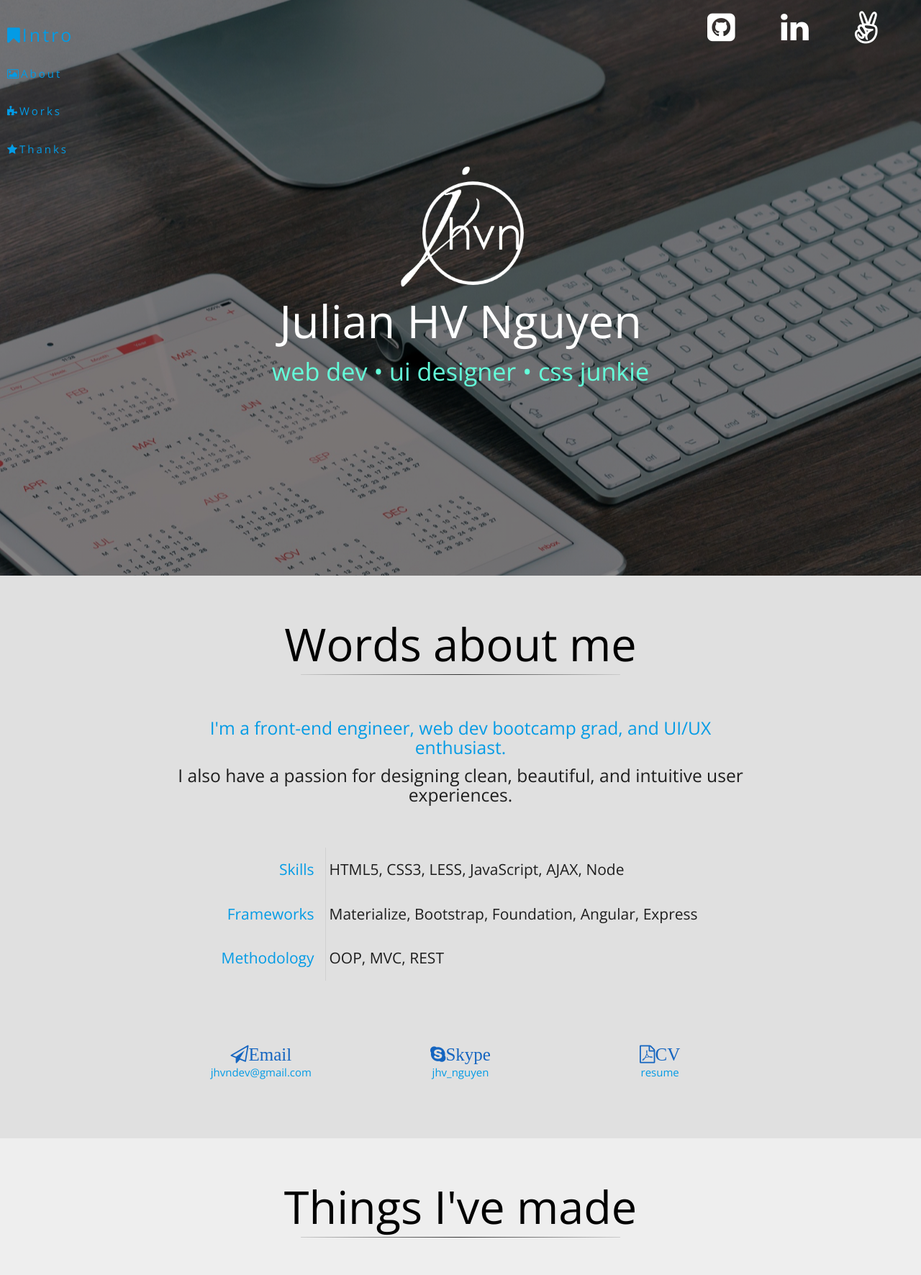
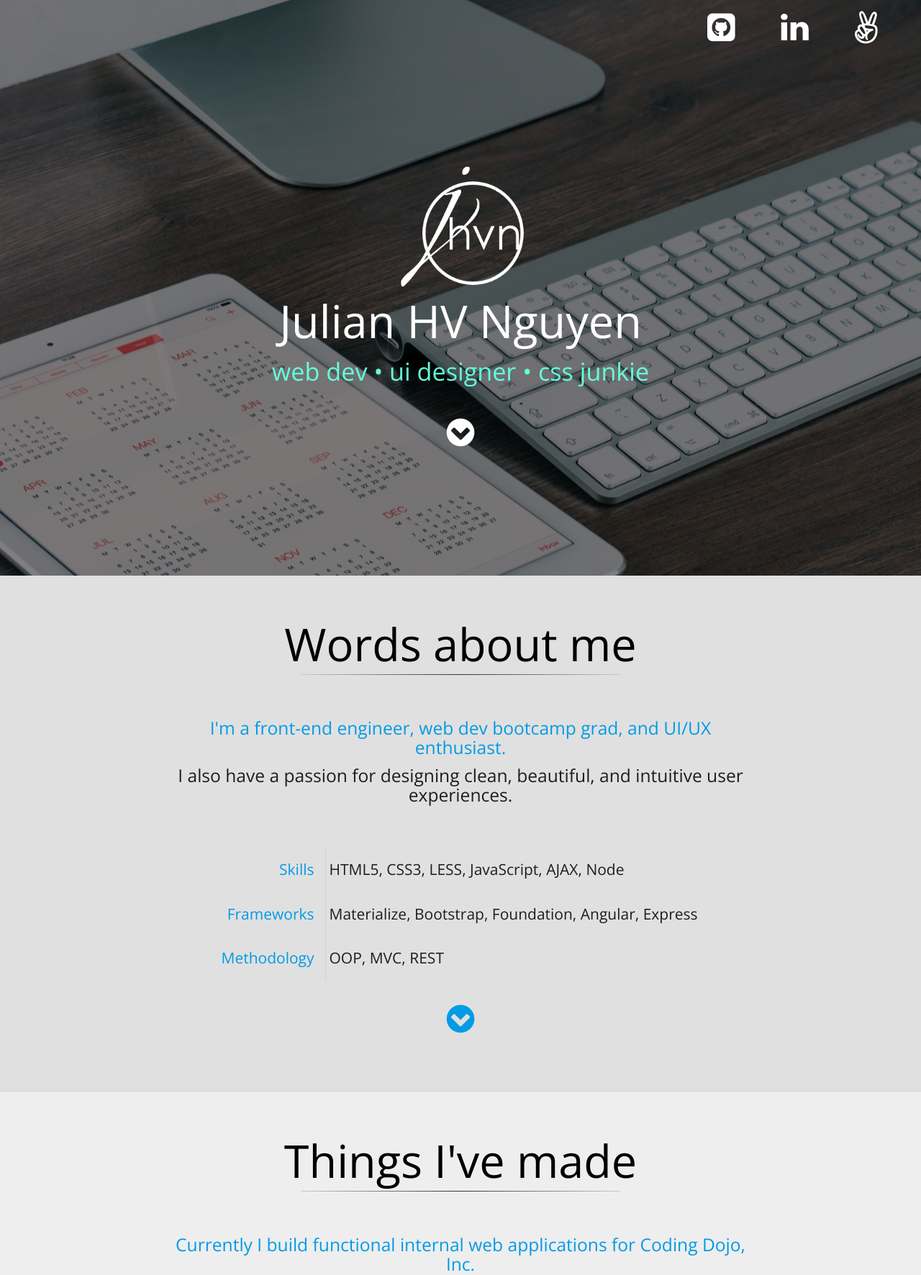
Before and after one commit to The10th/portfolio-redux, a PHP site: page / in a window 1280 px wide. Shown: the top 1772 px of the page at 72% size. Run offline with PHP 8.4, Linux system fonts and the light colour scheme; some libraries are stand-ins or nearby versions.

Commit message:
removed sidebar -- added button navs

```diff
--- a/index.php
+++ b/index.php
@@ -16,13 +16,13 @@
 </head>
 <body>
 	<!-- side-nav smooth scrolling -->
-	<ul class="navi light-blue-text text-darken-1 hnl">
+<!-- 	<ul class="navi light-blue-text text-darken-1 hnl">
 		<li data-slide="1" class='fa fa-bookmark'>Intro</li>
 		<li data-slide="2" class='fa fa-image'>About</li>
 		<li data-slide="3" class='fa fa-puzzle-piece'>Works</li>
 		<li data-slide="4" class='fa fa-star'>Thanks</li>
 	</ul>
-
+-->
 <!-- ######### first slide ###########-->
 
 <div class='slide z-depth-3' id='slide1' data-slide='1'>
@@ -39,6 +39,7 @@
 				<img src="./imgs/dev_logo.png" />
 				<h1 class='white-text'>Julian HV Nguyen</h1>
 				<h4 class='teal-text text-accent-2'>web dev &#8226; ui designer &#8226; css junkie</h4>
+				<a data-slide='2' id='first-btn' class='button center fa fa-chevron-circle-down fa-3x navi-btn'></a>
 			</div>
 		</div>
 	</div>
@@ -74,24 +75,11 @@
 				</tr>
 			</tbody>
 		</table>
-			<div class="row content center">
-				<div class="col s12 m4 l4">
-					<a href="mailto:jhvndev@gmail.com" class='fa fa-paper-plane-o'>Email</a>
-					<br />
-					<small>jhvndev@gmail.com</small>
-				</div>
-				<div class="col s12 m4 l4">
-					<a href='skype:jhv_nguyen?call' class='fa fa-skype'>Skype</a>
-					<br />
-					<small>jhv_nguyen</small>
-				</div>
-				<div class="col s12 m4 l4">
-					<a href="./download/jhvndrev.pdf" class='fa fa-file-pdf-o'>CV</a>
-					<br />
-					<small>resume</small>
+		<div class="row center">
+			<div class="col s12 m12 l12">
+				<a data-slide='3' class='button fa fa-chevron-circle-down fa-3x navi-btn'></a>
 			</div>
 		</div>
-
 		<!-- ################ end  skills  ################ -->
 	</div>
 </div>
@@ -211,6 +199,11 @@
 				</li>
 			</ul>
 		</section>
+		<div class="row center content">
+			<div class="col s12 m12 l12">
+				<a data-slide='4' class='button fa fa-chevron-circle-down fa-3x navi-btn'></a>
+			</div>
+		</div>
 	</div>
 </div>
 <!-- ######### end slide 3 ###########-->
@@ -221,12 +214,8 @@
 		<h1>Thanks <span class='hos'>for stopping by</span></h1>
 		<hr />
 		<div class="content">
-				<h5 class='center light-blue-text text-darken-1'>We should do this again sometime. Shoot me a line or grab a copy of my <a class='light-blue-text text-darken-2' href='./download/jhvndrev.pdf'>CV</a class=''>.</h5>
+			<h5 class='center light-blue-text text-darken-1'>We should do this again sometime. Connect with me or grab a copy of my <a class='light-blue-text text-darken-2' href='./download/jhvndrev.pdf'>CV</a class=''>.</h5>
 			<h5 class='center grey-text text-darken-2'>Have a nice day.</h5>
-				<div class='center content'>
-					<a href="mailto:jhvndev@gmail.com" id='mail' class='mdi-communication-email shake'></a>
-				</div>
-
 				<!-- <form class='content write-you-me' action="process.php" method="post">
 					<div id='quote_form' class='contact'>
 						<div class='row'>
@@ -264,6 +253,31 @@
 					</div>
 				</form> -->
 			</div>
+			<div class="row content center contact">
+				<div class="col s12 m4 l4">
+					<a href="mailto:jhvndev@gmail.com" class='fa fa-paper-plane-o shake'>Email</a>
+					<br />
+					<small>jhvndev@gmail.com</small>
+				</div>
+				<div class="col s12 m4 l4">
+					<a href='skype:jhv_nguyen?call' class='fa fa-skype shake'>Skype</a>
+					<br />
+					<small>jhv_nguyen</small>
+				</div>
+				<div class="col s12 m4 l4">
+					<a href="./download/jhvndrev.pdf" class='fa fa-file-pdf-o shake'>CV</a>
+					<br />
+					<small>resume</small>
+				</div>
+			</div>
+			<div class="row center content">
+				<div class="col s12 m12 l12">
+					<a data-slide='1' class='button fa-stack fa-2x navi-btn'>
+						<i class='fa  fa-circle-thin fa-stack-2x'></i>
+						<i class='fa  fa-angle-double-up fa-stack-1x'></i>
+					</a>
+				</div>
+			</div>
 		</div>
 	</div>
 	<!-- ######### end slide 4 ###########-->
--- a/stylesheets/style.css
+++ b/stylesheets/style.css
@@ -7,32 +7,22 @@
 * a {
   transition: all .5s ease 0s;
 }
-.navi {
-  position: fixed;
-  z-index: 1;
-  top: 20px;
+#first-btn {
+  color: white;
 }
-.navi li {
-  font-family: 'FontAwesome', 'Open Sans', sans-serif;
-  display: block;
-  width: 57px;
-  padding: 0 10px;
-  margin-bottom: 1.5rem;
-  -webkit-transition: all 0.2s ease-in-out;
-  line-height: 30px;
-  font-weight: 500;
-  letter-spacing: 3px;
-  text-align: left;
+#first-btn:hover {
+  color: #64ffda;
 }
-.navi li:hover {
-  font-size: 25px;
+.navi-btn {
+  margin-top: 2rem;
+  color: #039be5;
+}
+.navi-btn:hover {
+  -webkit-transform: rotate(360deg);
+  -moz-transform: rotate(360deg);
+  -o-transform: rotate(360deg);
   cursor: pointer;
-  width: 100px !important;
-}
-.navi li.active {
-  font-size: 25px;
-  cursor: pointer;
-  width: 100px !important;
+  color: #1565c0;
 }
 .slide {
   width: 100vw;
@@ -129,15 +119,6 @@
   text-align: left;
   font-weight: normal;
   font-size: 21px;
-}
-#slide2 .about-me .content a {
-  margin-top: 2rem;
-  color: #1565c0;
-  font-size: 25px;
-}
-#slide2 .about-me .content small {
-  font-size: 15px;
-  color: #039be5;
 }
 #slide3 {
   padding: 4rem 2rem 4rem 2rem;
--- a/stylesheets/style.less
+++ b/stylesheets/style.less
@@ -11,34 +11,25 @@
 }
 
 // sidenav
-.navi {
-	position: fixed;
-	z-index: 1;
-	top: 20px;
-	li {
-		font-family: 'FontAwesome', 'Open Sans', sans-serif;
-		display: block;
-		width: 57px;
-		padding: 0 10px;
-		margin-bottom: 1.5rem;
-		-webkit-transition: all .2s ease-in-out;
-		line-height: 30px;
-		font-weight: 500;
-		letter-spacing: 3px;
-		text-align: left;
-		&:hover{
-			font-size:25px;
-			cursor:pointer;
-			width:100px !important;
-		}
-	}
-	li.active{
-		font-size:25px;
-		cursor:pointer;
-		width:100px !important;
+
+//navigation buttons for smooth scrolls
+#first-btn{
+	color:white;
+	&:hover{
+		color:@mint-light;
 	}
 }
-
+.navi-btn{
+	margin-top: 2rem;
+	color:@blue-light;
+	&:hover{
+		-webkit-transform:rotate(360deg);
+		-moz-transform:rotate(360deg);
+		-o-transform:rotate(360deg);
+		cursor: pointer;
+		color:@blue-dark;
+	}
+}
 
 // all slides
 .slide{
@@ -146,18 +137,6 @@
 				}
 			}
 		}
-		.content{
-			a{
-				margin-top: 2rem;
-				color:@blue-dark;
-				font-size: 25px;
-
-			}
-			small{
-				font-size:15px;
-				color:@blue-light;
-			}
-		}
 	}
 }
 
```
Also changed, not shown: other parts of stylesheets/style.css (+6 -55 lines), other parts of stylesheets/style.less (+63 -56 lines). Lines whose indentation alone changed are shown as unchanged.
